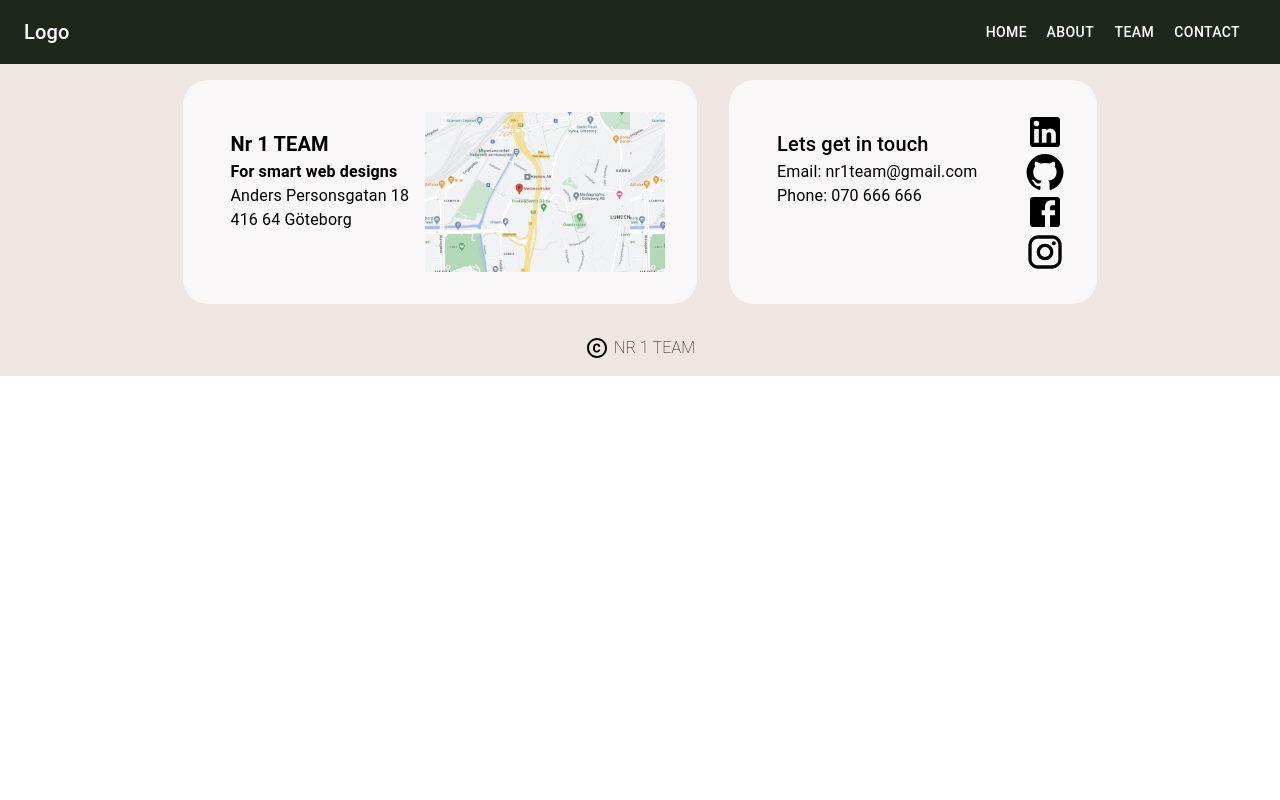
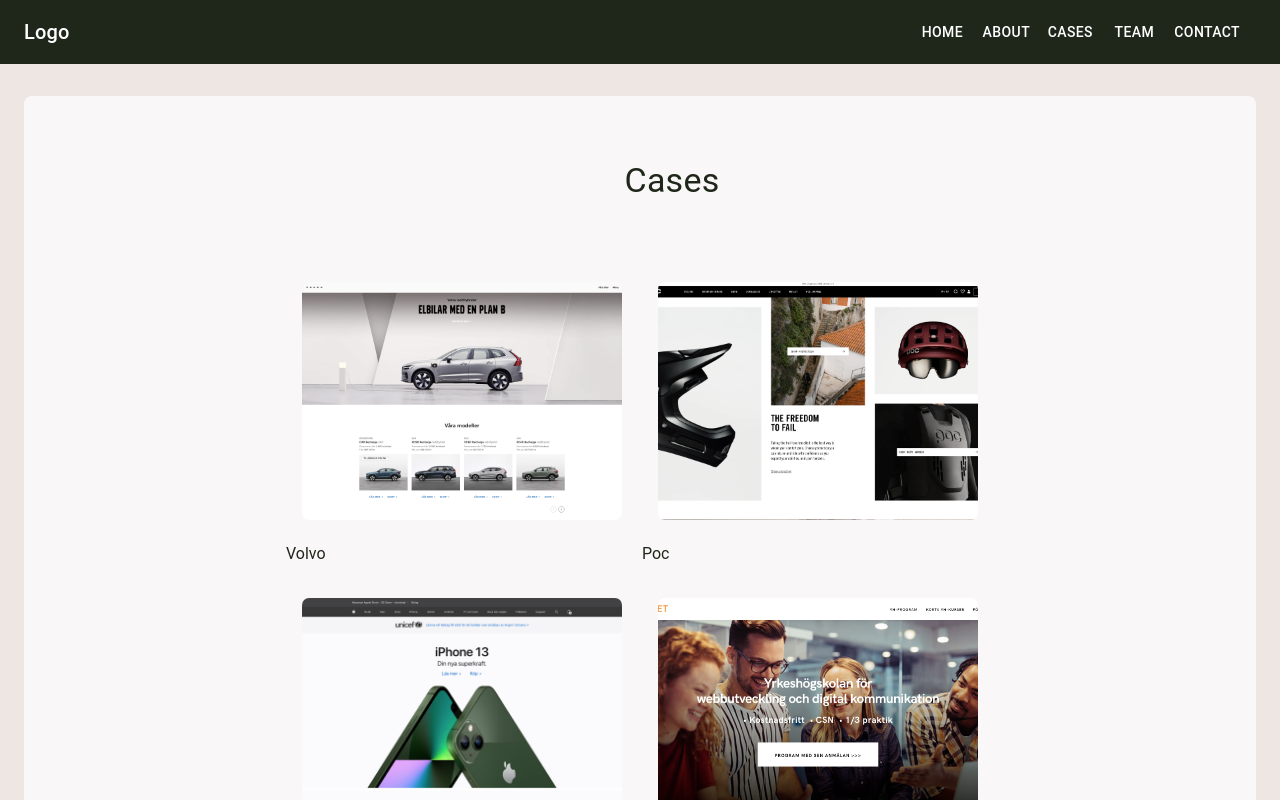
Before and after one commit to Prisberg/nr1team, a React (Create React App) app: page /cases in a window 1280 px wide. Shown: the top 800 px of the page. Built offline with nearby package versions, Linux system fonts and the light colour scheme.

Commit message:
added cases page

```diff
--- a/src/components/App.jsx
+++ b/src/components/App.jsx
@@ -1,17 +1,17 @@
 import { BrowserRouter, Route, Routes } from "react-router-dom";
-import Navbar from "./header/NavBar"
-import JavaScript from "./pages/main/skills/skills-Info/JavaScript"
-import Node from "./pages/main/skills/skills-Info/Node"
-import Figma from "./pages/main/skills/skills-Info/Figma"
-import Mongo from "./pages/main/skills/skills-Info/Mongo"
-import ReactInfo from "./pages/main/skills/skills-Info/ReactInfo"
-import UxDesign from "./pages/main/skills/skills-Info/UxDesign"
-import Contact from "./pages/contact/Contact"
-import About from "./pages/about/About"
-
-
+import Navbar from "./header/NavBar";
+import JavaScript from "./pages/main/skills/skills-Info/JavaScript";
+import Node from "./pages/main/skills/skills-Info/Node";
+import Figma from "./pages/main/skills/skills-Info/Figma";
+import Mongo from "./pages/main/skills/skills-Info/Mongo";
+import ReactInfo from "./pages/main/skills/skills-Info/ReactInfo";
+import UxDesign from "./pages/main/skills/skills-Info/UxDesign";
+import Contact from "./pages/contact/Contact";
+import About from "./pages/about/About";
+import Cases from "./pages/cases/Cases";
 import Footer from "./footer/Footer";
 import Main from "./pages/main/Main";
+
 function App() {
   return (
     <div className="App">
@@ -27,6 +27,7 @@
           <Route path="/UxDesign" element={<UxDesign />} />
           <Route path="/contact" element={<Contact />} />
           <Route path="/about" element={<About />} />
+          <Route path="/cases" element={<Cases />} />
         </Routes>
         <Footer />
       </BrowserRouter>
--- a/src/components/header/NavBar.jsx
+++ b/src/components/header/NavBar.jsx
@@ -10,7 +10,7 @@
 import Menu from "@mui/material/Menu";
 import MenuItem from "@mui/material/MenuItem";
 
-const pages = ["Home", "About", "Team", "Contact"];
+const pages = ["Home", "About", "Cases", "Team", "Contact"];
 
 const Hamburgermenu = {
   display: "none",
@@ -55,7 +55,9 @@
             <Button onClick={() => navigate("/about")} color="inherit">
               About
             </Button>
-
+            <Button onClick={() => navigate("/cases")} color="inherit">
+              Cases
+            </Button>
             <Button onClick={() => navigate("/team")} color="inherit">
               Team
             </Button>
@@ -120,6 +122,9 @@
               <Button color="inherit" onClick={() => navigate("/contact")}>
                 {pages[3]}
               </Button>
+              <Button color="inherit" onClick={() => navigate("/cases")}>
+                {pages[4]}
+              </Button>
             </MenuItem>
           </Menu>
         </Toolbar>
--- /dev/null
+++ b/src/components/pages/cases/Cases.jsx
@@ -0,0 +1,86 @@
+import React from "react";
+import Box from "@mui/material/Box";
+import Container from "@mui/material/Container";
+import Typography from "@mui/material/Typography";
+import Card from "@mui/material/Card";
+import CardActions from "@mui/material/CardActions";
+import CardContent from "@mui/material/CardContent";
+import Button from "@mui/material/Button";
+import ImageList from "@mui/material/ImageList";
+import ImageListItem from "@mui/material/ImageListItem";
+import ImageListItemBar from "@mui/material/ImageListItemBar";
+import { aboutData } from "../../../assets/aboutData";
+
+const textStyling = {
+  mt: "4rem",
+  ml: "4rem",
+  fontWeight: "regular",
+};
+
+function About() {
+  return (
+    <Container
+      sx={{
+        display: "flex",
+        justifyContent: "center",
+        backgroundColor: "#EDE6E3",
+        color: "#1F271B",
+      }}
+      maxWidth=""
+    >
+      <Box
+        sx={{
+          mt: "2rem",
+          mb: "2rem",
+          display: "flex",
+          alignItems: "center",
+          flexDirection: "column",
+          borderRadius: "8px",
+          width: "100rem",
+          backgroundColor: "#F9F7F7",
+          flexShrink: 1,
+        }}
+      >
+        <Box sx={{ maxWidth: "65rem" }}>
+          <Typography sx={textStyling} variant="h4">
+            Cases
+          </Typography>
+        </Box>
+        <Box
+          sx={{
+            display: "flex",
+            justifyContent: "center",
+            alignItems: "center",
+            m: "1rem",
+            flexDirection: "column",
+            flexWrap: "wrap",
+          }}
+        >
+          {/* <Typography sx={{ fontWeight: "medium", mt: "2rem" }} variant="h6">
+            Clients
+          </Typography> */}
+          <ImageList sx={{ m: "3rem" }}>
+            {aboutData.map((item) => (
+              <ImageListItem key={item.img}>
+                <img
+                  src={`${item.img}?w=248&fit=crop&auto=format`}
+                  srcSet={`${item.img}?w=248&fit=crop&auto=format&dpr=2 2x`}
+                  alt={item.title}
+                  loading="lazy"
+                  style={{
+                    borderRadius: "7px",
+                    margin: "1rem",
+                    maxWidth: "20rem",
+                  }}
+                />
+                <ImageListItemBar title={item.title} position="below" />
+              </ImageListItem>
+            ))}
+          </ImageList>
+        </Box>
+      </Box>
+    </Container>
+  );
+}
+
+export default About;
```
